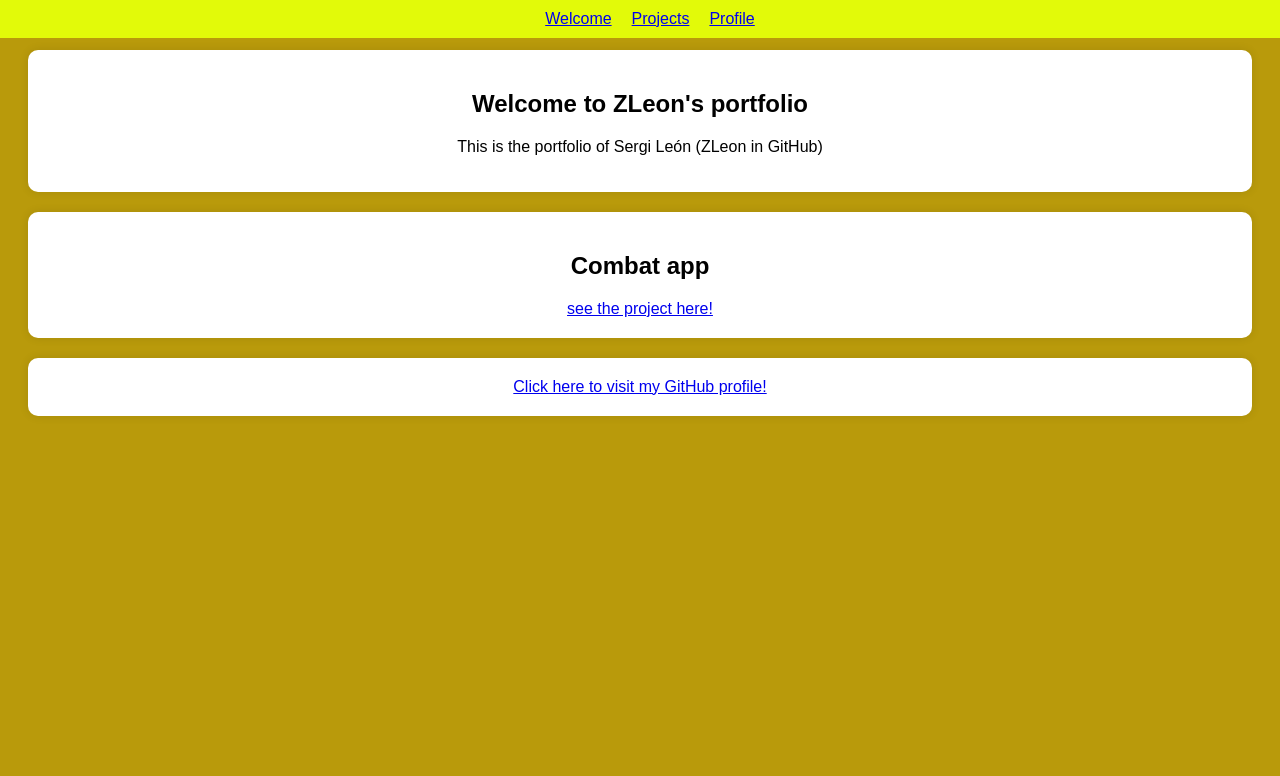
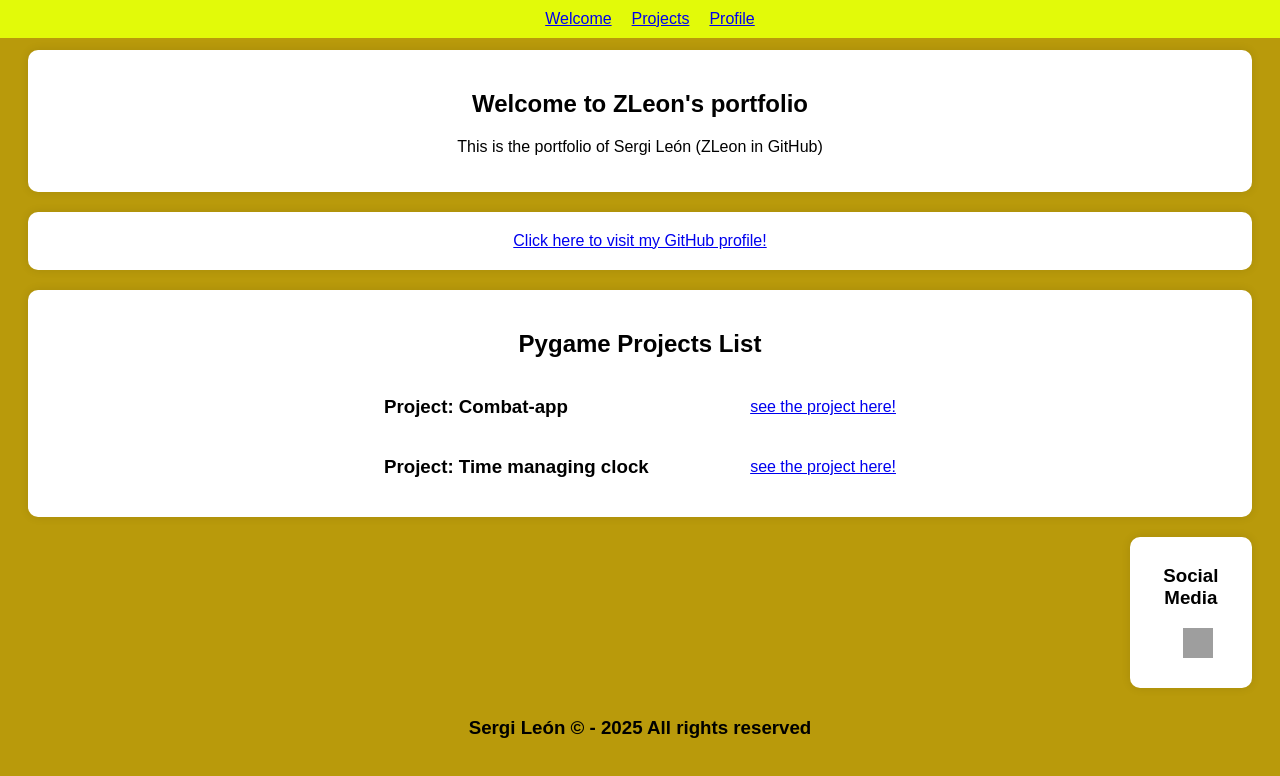
Before and after one commit to ZleonB/ResponsiveWD, a plain HTML site: page index.html in a window 1280 px wide. Drawn offline with Linux system fonts and the light colour scheme; grey boxes are pictures that could not be loaded.

Commit message:
Actualizo archivos

```diff
--- a/index.html
+++ b/index.html
@@ -1,9 +1,15 @@
 <!DOCTYPE html>
-<html lang="es">
+<html lang="en">
   <head>
     <link rel="stylesheet" href="styles.css">
     <meta charset="UTF-8" />
     <meta name="viewport" content="width=device-width, initial-scale=1.0" />
+    <meta name="description" content=" ZLeon GameDev Profile">
+    <meta name="keywords" content="HTML, CSS, Python, Pygame, open-source, videogames, RPG, profile, GitHub">
+    <meta name="author" content="ZLeon">
+    <meta name="generator" content="meta">
+    <meta name="viewport" content="width=device-width, initial-scale=1.0">
+    </head>
   </head>
   <body>
     <header>
@@ -19,12 +25,36 @@
         </ul>
       </nav>
     </header>
-      <section id="projects">
-        <h2 class="project-title">Combat app</h2>
-        <a href="https://github.com/ZleonB" target="_blank">see the project here!</a>
-      </section>
+    <main>
       <section id="profile">
         <a id="profile-link" href="https://github.com/ZleonB" target="_blank">Click here to visit my GitHub profile!</a>
       </section>
+      <section id="projects">
+        <h2 class="project-title">Pygame Projects List</h2>
+        <div id="projects-list">
+          <div id="Project-1" class="project-item">
+            <h3>Project: Combat-app</h3>
+            <a href="https://github.com/ZleonB/Pygame/blob/main/combat-app.py" target="_blank">see the project here!</a>
+          </div>
+          <div id="Project-2" class="project-item">
+            <h3>Project: Time managing clock</h3>
+            <a href="https://github.com/ZleonB/Pygame/blob/main/time%20managing%20clock.py" target="_blank">see the project here!</a>
+          </div>
+        </div>
+      </section>
+      <aside>
+        <h3>Social Media</h3>
+        <ul>
+            <li id="LinkedIn">
+              <span>
+                <a href="https://www.linkedin.com/in/sleonber/" target="_blank"><img src="https://cdn-icons-png.flaticon.com/512/174/174857.png" alt="LinkedIn" width="30" height="30"></a>
+              </span>
+            </li>
+      </aside>
+    </main>
+    <footer>
+      <div id="container">  </div>
+      <h3>Sergi León &copy - 2025 All rights reserved</h3>
+    </footer>
   </body>
 </html>
--- a/styles.css
+++ b/styles.css
@@ -58,8 +58,7 @@ body {
     margin-top: 50px;
     font-family: Arial, sans-serif;
     background-color:rgb(185, 154, 11);
-    justify-content: center;
-    text-align: center;
+    min-height: 100%;
 }
 
 #navbar {
@@ -70,17 +69,17 @@ body {
     top: 0;
     left: 0;
     width: 100%;
-    background-color: rgb(226, 250, 9); /* Color de fondo */
+    background-color: rgb(226, 250, 9);
     color: rgb(0, 0, 0);
     padding: 10px;
-    z-index: 1000; /* Asegura que esté por encima de otros elementos */
+    z-index: 1000;
 }
 
 nav ul {
     list-style: none;
     padding: 0;
     margin: 0;
-    display: flex; /* Asegura que los elementos estén en línea */
+    display: flex;
     gap: 20px;
 }
 
@@ -90,8 +89,56 @@ section {
     background-color: rgb(255, 255, 255);
     border-radius: 10px;
     box-shadow: 0 0 10px rgba(0, 0, 0, 0.1);
+    justify-content: center;
+    text-align: center;
 }
 
 section h2 {
     color: rgb(0, 0, 0);
 }
+
+
+#Project-1, #Project-2 {
+    display: flex;
+    justify-content: space-between;
+    align-items: center;
+    max-width: 40vw;
+    margin: 0 auto;
+}
+
+.project-item h3 {
+    text-align: left;
+}
+
+.project-item a {
+    text-align: right;
+}
+
+aside {
+    width: 8vw;
+    max-width: 90%;
+    margin-left: auto;
+    margin-right: 20px;
+    text-align: center;
+    background-color: white;
+    padding: 10px;
+    border-radius: 10px;
+    box-shadow: 0 0 10px rgba(0, 0, 0, 0.1);
+    list-style: none;
+}
+
+aside ul{
+    list-style: none;
+    margin-right: 25%;
+}
+
+.container {
+    flex: 1;
+}
+
+footer {
+    text-align: center;
+    bottom: 0;
+    margin-top: auto;
+    padding: 10px;
+}
```
